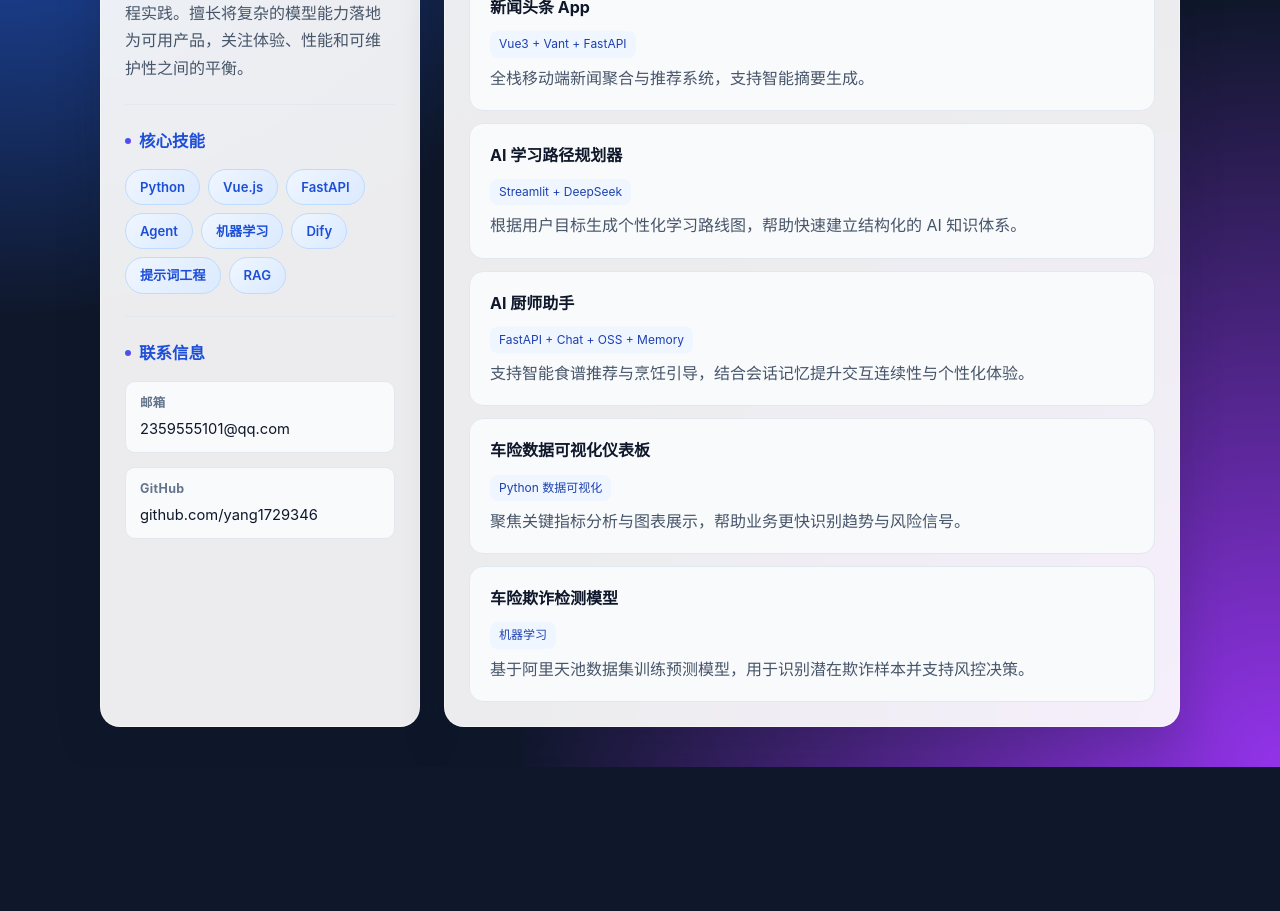
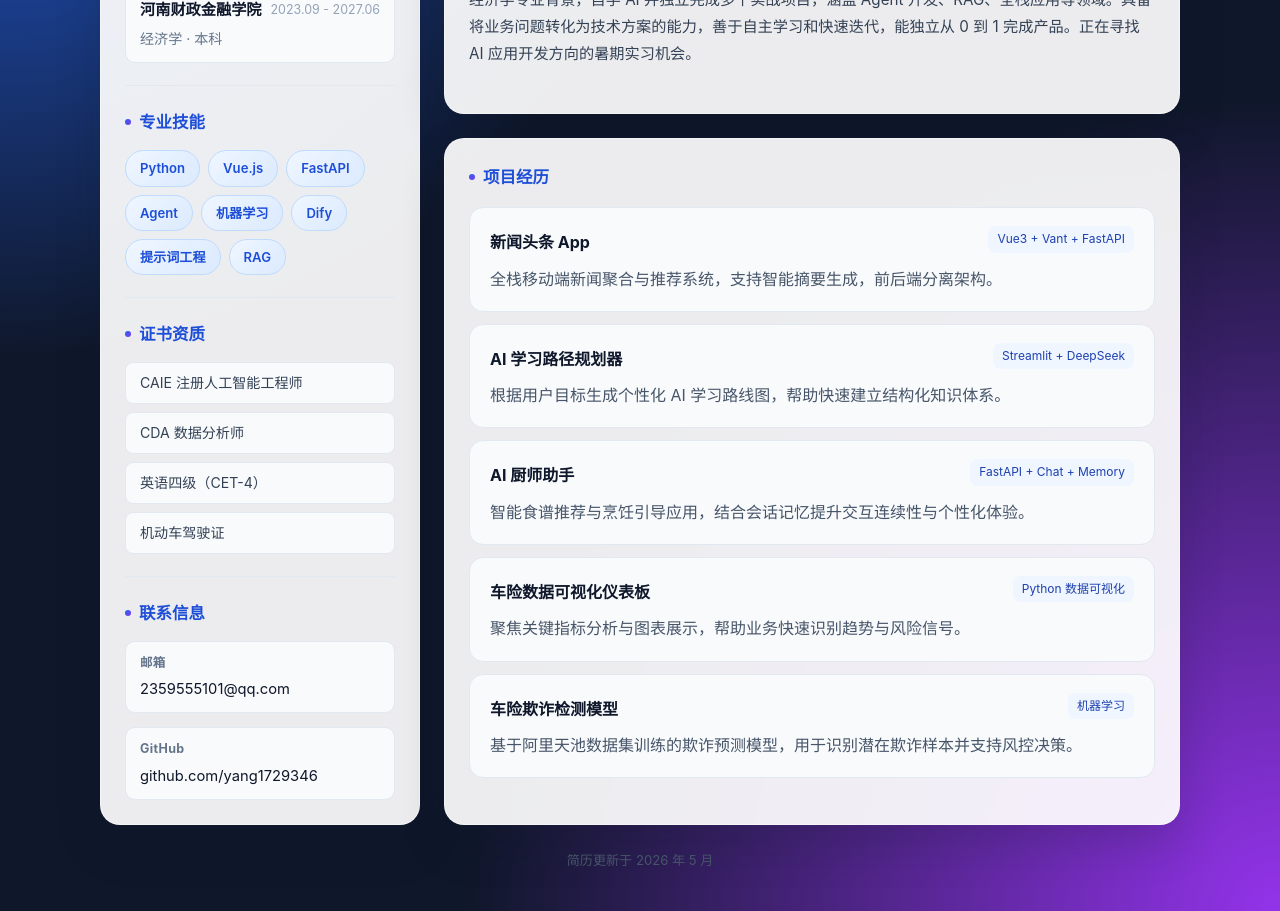
Before and after one commit to yang1729346/yang1729346.github.io, a plain HTML site: page index.html in a window 1280 px wide. Shown: the part 364-1275 px from the top of the page. Before the commit the page ends 1131 px from the top, so only its background shows below. Drawn offline with Linux system fonts and the light colour scheme.

Commit message:
完整简历：新增教育背景、证书、个人评价

```diff
--- a/index.html
+++ b/index.html
@@ -12,11 +12,18 @@
             <img src="person.jpg" alt="杨磊磊头像" class="avatar">
             <div class="hero-content">
                 <h1>杨磊磊</h1>
-                <p class="tagline">AI 工程师 / Agent 工程师 / 全栈开发</p>
+                <p class="tagline">AI 应用开发 / 全栈开发</p>
+                <div class="hero-meta">
+                    <span>河南财政金融学院 · 经济学 · 本科</span>
+                    <span class="sep">|</span>
+                    <span>2027 届 · 求暑期实习</span>
+                </div>
                 <div class="hero-meta">
                     <a href="mailto:2359555101@qq.com">2359555101@qq.com</a>
-                    <span>·</span>
+                    <span class="sep">|</span>
                     <a href="https://github.com/yang1729346" target="_blank" rel="noopener noreferrer">GitHub</a>
+                    <span class="sep">|</span>
+                    <a href="https://www.leileidify.site" target="_blank" rel="noopener noreferrer">个人主页</a>
                 </div>
             </div>
         </header>
@@ -24,12 +31,18 @@
         <main class="layout">
             <aside class="panel left-panel">
                 <section class="block">
-                    <h2>个人简介</h2>
-                    <p>热爱技术，专注 AI 应用开发与全栈工程实践。擅长将复杂的模型能力落地为可用产品，关注体验、性能和可维护性之间的平衡。</p>
+                    <h2>教育背景</h2>
+                    <div class="edu-item">
+                        <div class="edu-header">
+                            <strong>河南财政金融学院</strong>
+                            <span class="edu-time">2023.09 - 2027.06</span>
+                        </div>
+                        <p class="edu-major">经济学 · 本科</p>
+                    </div>
                 </section>
 
                 <section class="block">
-                    <h2>核心技能</h2>
+                    <h2>专业技能</h2>
                     <div class="skills-grid">
                         <span class="skill-item">Python</span>
                         <span class="skill-item">Vue.js</span>
@@ -43,6 +56,16 @@
                 </section>
 
                 <section class="block">
+                    <h2>证书资质</h2>
+                    <ul class="cert-list">
+                        <li>CAIE 注册人工智能工程师</li>
+                        <li>CDA 数据分析师</li>
+                        <li>英语四级（CET-4）</li>
+                        <li>机动车驾驶证</li>
+                    </ul>
+                </section>
+
+                <section class="block">
                     <h2>联系信息</h2>
                     <ul class="contact-list">
                         <li><strong>邮箱</strong><a href="mailto:2359555101@qq.com">2359555101@qq.com</a></li>
@@ -51,35 +74,56 @@
                 </section>
             </aside>
 
-            <section class="panel right-panel">
-                <h2>开源项目</h2>
+            <div class="right-content">
+                <section class="panel">
+                    <h2>个人评价</h2>
+                    <p class="summary">经济学专业背景，自学 AI 并独立完成多个实战项目，涵盖 Agent 开发、RAG、全栈应用等领域。具备将业务问题转化为技术方案的能力，善于自主学习和快速迭代，能独立从 0 到 1 完成产品。正在寻找 AI 应用开发方向的暑期实习机会。</p>
+                </section>
+
+                <section class="panel">
+                    <h2>项目经历</h2>
                     <article class="project">
+                        <div class="project-head">
                             <h3><a href="https://github.com/yang1729346/news-headline-app" target="_blank" rel="noopener noreferrer">新闻头条 App</a></h3>
-                    <p class="tech-stack">Vue3 + Vant + FastAPI</p>
-                    <p>全栈移动端新闻聚合与推荐系统，支持智能摘要生成。</p>
+                            <span class="tech-stack">Vue3 + Vant + FastAPI</span>
+                        </div>
+                        <p>全栈移动端新闻聚合与推荐系统，支持智能摘要生成，前后端分离架构。</p>
                     </article>
                     <article class="project">
+                        <div class="project-head">
                             <h3><a href="https://github.com/yang1729346/ai-learning-path-planner" target="_blank" rel="noopener noreferrer">AI 学习路径规划器</a></h3>
-                    <p class="tech-stack">Streamlit + DeepSeek</p>
-                    <p>根据用户目标生成个性化学习路线图，帮助快速建立结构化的 AI 知识体系。</p>
+                            <span class="tech-stack">Streamlit + DeepSeek</span>
+                        </div>
+                        <p>根据用户目标生成个性化 AI 学习路线图，帮助快速建立结构化知识体系。</p>
                     </article>
                     <article class="project">
+                        <div class="project-head">
                             <h3><a href="https://github.com/yang1729346/ai-chef-assistant" target="_blank" rel="noopener noreferrer">AI 厨师助手</a></h3>
-                    <p class="tech-stack">FastAPI + Chat + OSS + Memory</p>
-                    <p>支持智能食谱推荐与烹饪引导，结合会话记忆提升交互连续性与个性化体验。</p>
+                            <span class="tech-stack">FastAPI + Chat + Memory</span>
+                        </div>
+                        <p>智能食谱推荐与烹饪引导应用，结合会话记忆提升交互连续性与个性化体验。</p>
                     </article>
                     <article class="project">
+                        <div class="project-head">
                             <h3><a href="https://github.com/yang1729346/Auto-Insurance-Visualization-Dashboard" target="_blank" rel="noopener noreferrer">车险数据可视化仪表板</a></h3>
-                    <p class="tech-stack">Python 数据可视化</p>
-                    <p>聚焦关键指标分析与图表展示，帮助业务更快识别趋势与风险信号。</p>
+                            <span class="tech-stack">Python 数据可视化</span>
+                        </div>
+                        <p>聚焦关键指标分析与图表展示，帮助业务快速识别趋势与风险信号。</p>
                     </article>
                     <article class="project">
+                        <div class="project-head">
                             <h3><a href="https://github.com/yang1729346/Insurance-fraud-detection" target="_blank" rel="noopener noreferrer">车险欺诈检测模型</a></h3>
-                    <p class="tech-stack">机器学习</p>
-                    <p>基于阿里天池数据集训练预测模型，用于识别潜在欺诈样本并支持风控决策。</p>
+                            <span class="tech-stack">机器学习</span>
+                        </div>
+                        <p>基于阿里天池数据集训练的欺诈预测模型，用于识别潜在欺诈样本并支持风控决策。</p>
                     </article>
                 </section>
+            </div>
         </main>
+
+        <footer>
+            <p>简历更新于 2026 年 5 月</p>
+        </footer>
     </div>
 </body>
 </html>
--- a/style.css
+++ b/style.css
@@ -83,8 +83,9 @@ body {
     font-size: 0.9rem;
 }
 
-.hero-meta span {
-    opacity: 0.5;
+.hero-meta .sep {
+    opacity: 0.4;
+    font-size: 0.8rem;
 }
 
 .hero-meta a {
@@ -209,8 +210,67 @@ p {
     color: var(--primary);
 }
 
+/* Education */
+.edu-item {
+    padding: 12px 14px;
+    border-radius: 10px;
+    background: #f8fafc;
+    border: 1px solid #e2e8f0;
+}
+
+.edu-header {
+    display: flex;
+    justify-content: space-between;
+    align-items: center;
+    margin-bottom: 4px;
+}
+
+.edu-header strong {
+    color: #0f172a;
+    font-size: 0.95rem;
+}
+
+.edu-time {
+    font-size: 0.78rem;
+    color: #94a3b8;
+}
+
+.edu-major {
+    font-size: 0.88rem;
+    color: #64748b;
+}
+
+/* Certificates */
+.cert-list {
+    list-style: none;
+    display: grid;
+    gap: 8px;
+}
+
+.cert-list li {
+    padding: 8px 14px;
+    border-radius: 8px;
+    background: #f8fafc;
+    border: 1px solid #e2e8f0;
+    font-size: 0.88rem;
+    color: #334155;
+}
+
+/* Summary */
+.summary {
+    font-size: 0.95rem;
+    line-height: 1.8;
+    color: #334155;
+}
+
+/* Right content */
+.right-content {
+    display: grid;
+    gap: 24px;
+}
+
 /* Projects */
-.right-panel > h2 {
+.right-content > .panel > h2 {
     margin-bottom: 16px;
 }
 
@@ -258,6 +318,27 @@ p {
     margin-bottom: 7px;
 }
 
+/* Project head */
+.project-head {
+    display: flex;
+    justify-content: space-between;
+    align-items: center;
+    margin-bottom: 6px;
+    gap: 12px;
+}
+
+.project-head h3 {
+    margin-bottom: 0;
+}
+
+/* Footer */
+footer {
+    text-align: center;
+    padding: 24px 0 0;
+    color: rgba(255, 255, 255, 0.4);
+    font-size: 0.82rem;
+}
+
 /* Responsive */
 @media (max-width: 900px) {
     .layout {
```
Lines whose indentation alone changed are shown as unchanged.
